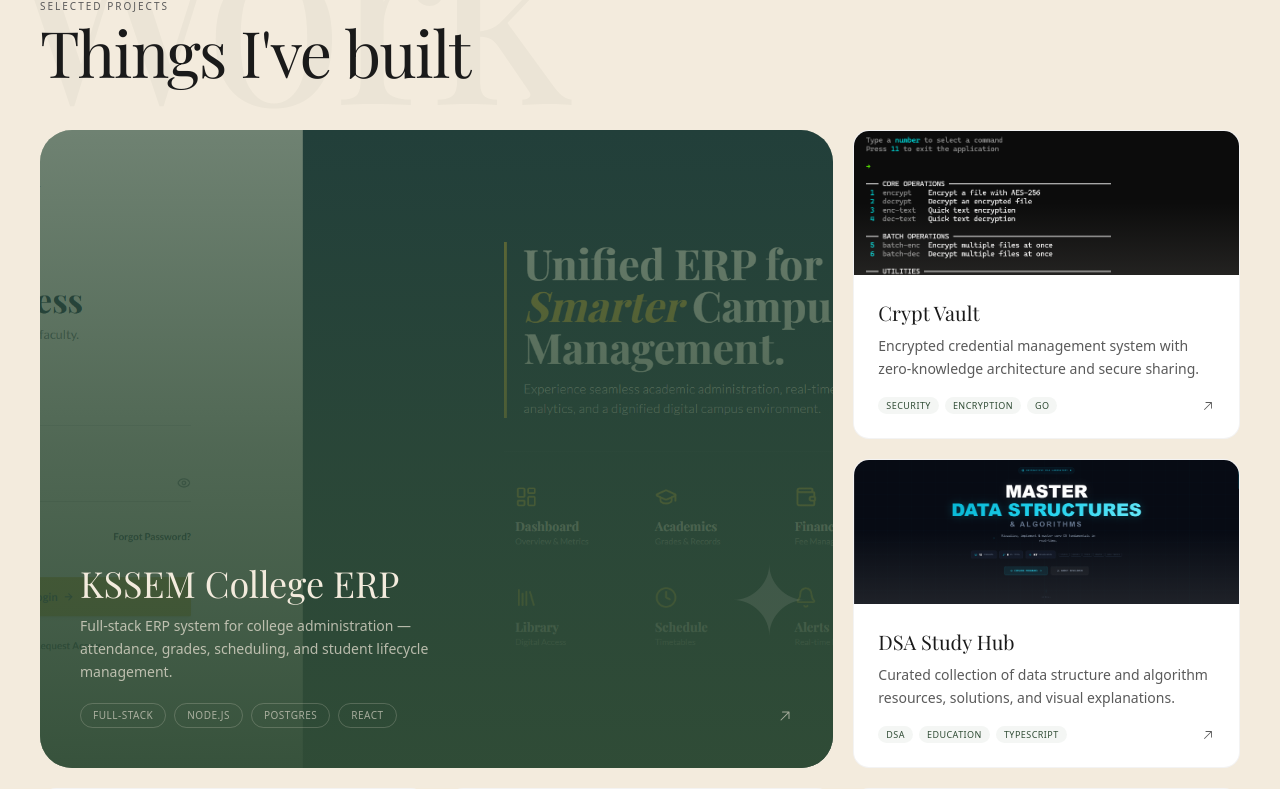
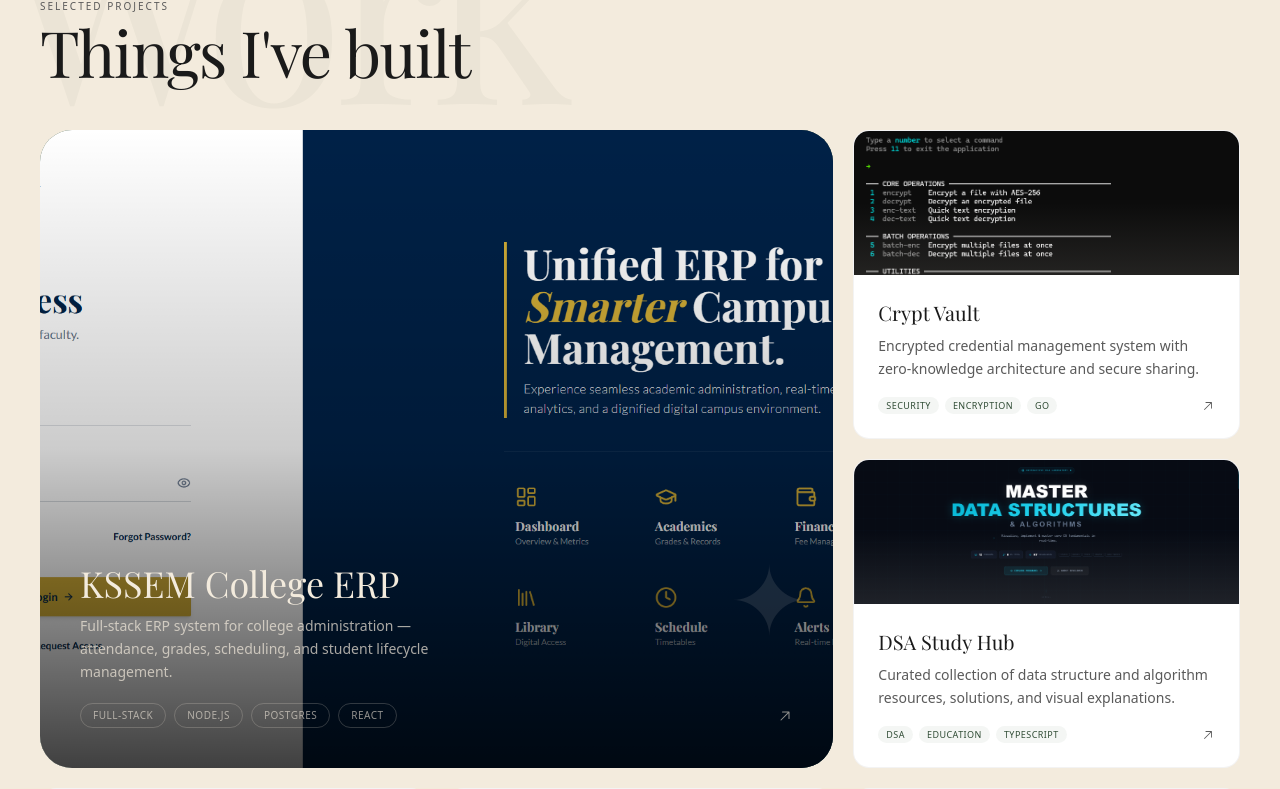
Before and after one commit to toxicbishop/Portfolio-4, a Next.js app: page / in a window 1280 px wide. Shown: the part 1518-2307 px from the top of the page. Built offline with nearby package versions, Linux system fonts and the light colour scheme; a web font is replaced by a local one.

Commit message:
Remove green tint from featured project image

```diff
--- a/components/projects.tsx
+++ b/components/projects.tsx
@@ -103,12 +103,12 @@ export function Projects() {
                   src={project.image}
                   alt={project.title}
                   fill
-                  className="object-cover opacity-30 group-hover:opacity-40 group-hover:scale-105 transition-all duration-700"
+                  className="object-cover group-hover:scale-105 transition-transform duration-700"
                   quality={100}
                   sizes="(max-width: 768px) 100vw, 60vw"
                 />
               )}
-              <div className="absolute inset-0 bg-linear-to-t from-forest/90 via-forest/50 to-transparent" />
+              <div className="absolute inset-0 bg-linear-to-t from-black/75 via-black/20 to-transparent" />
               <div className="relative z-10 p-8 md:p-10">
                 <div className="absolute top-6 right-6 text-cream/10 font-display text-[6rem] leading-none">
                   &#10022;
```
